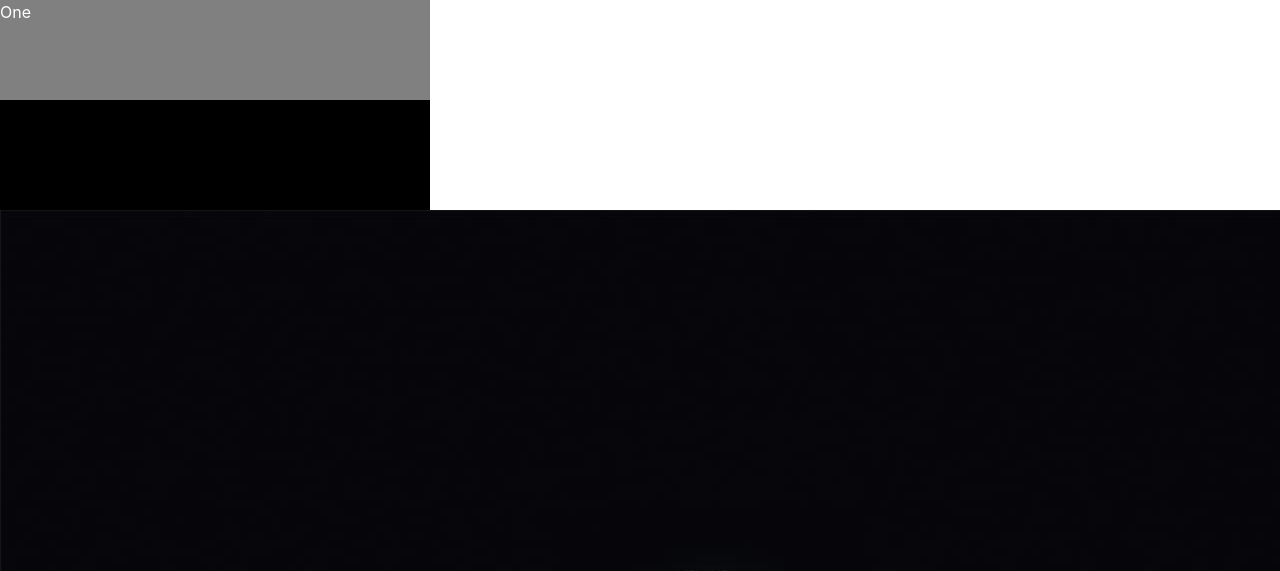
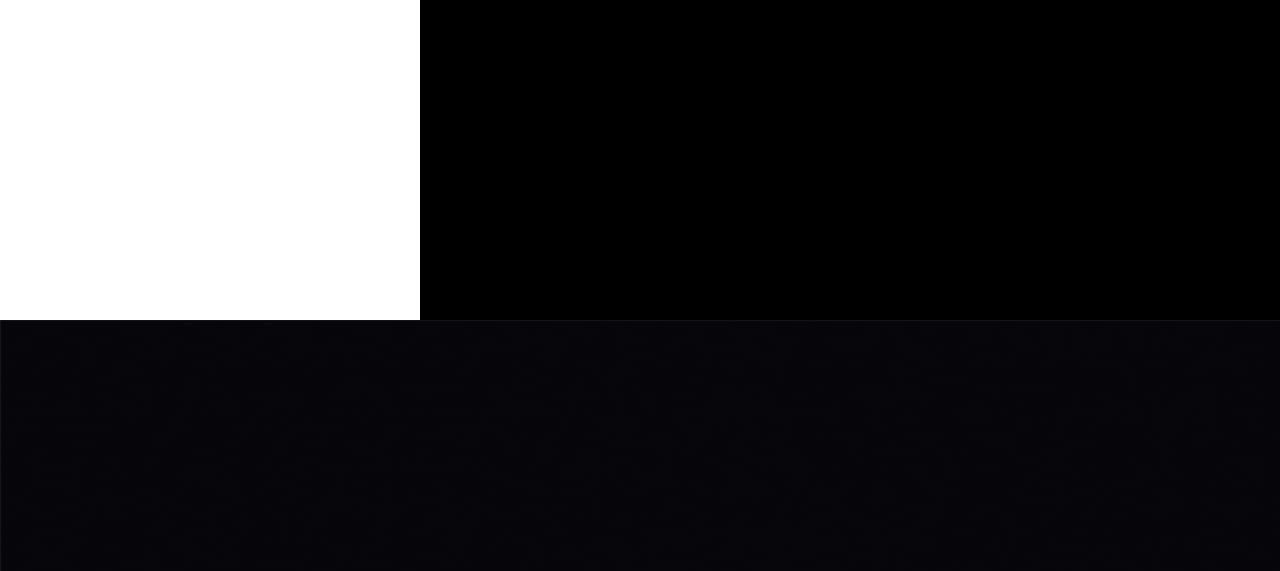
Before and after one commit to sandeepkr021/CSS-, a plain HTML site: page index.html in a window 1280 px wide. Shown: the top 571 px of the page. Drawn offline with Linux system fonts and the light colour scheme.

Commit message:
define rows

```diff
--- a/css/Style1.css
+++ b/css/Style1.css
@@ -6,13 +6,13 @@
 
 }
 .one {
-  grid-column: 1 / 3;
-  grid-row: 1;
+  grid-column: 1;
+  grid-row: 1/2;
   background-color: grey;
 }
 .two {
-  grid-column: 2 / 4;
-  grid-row: 1 / 3;
+  grid-column: 1 ;
+  grid-row: 1 / 4;
 
   background-color: white;
 }
```
